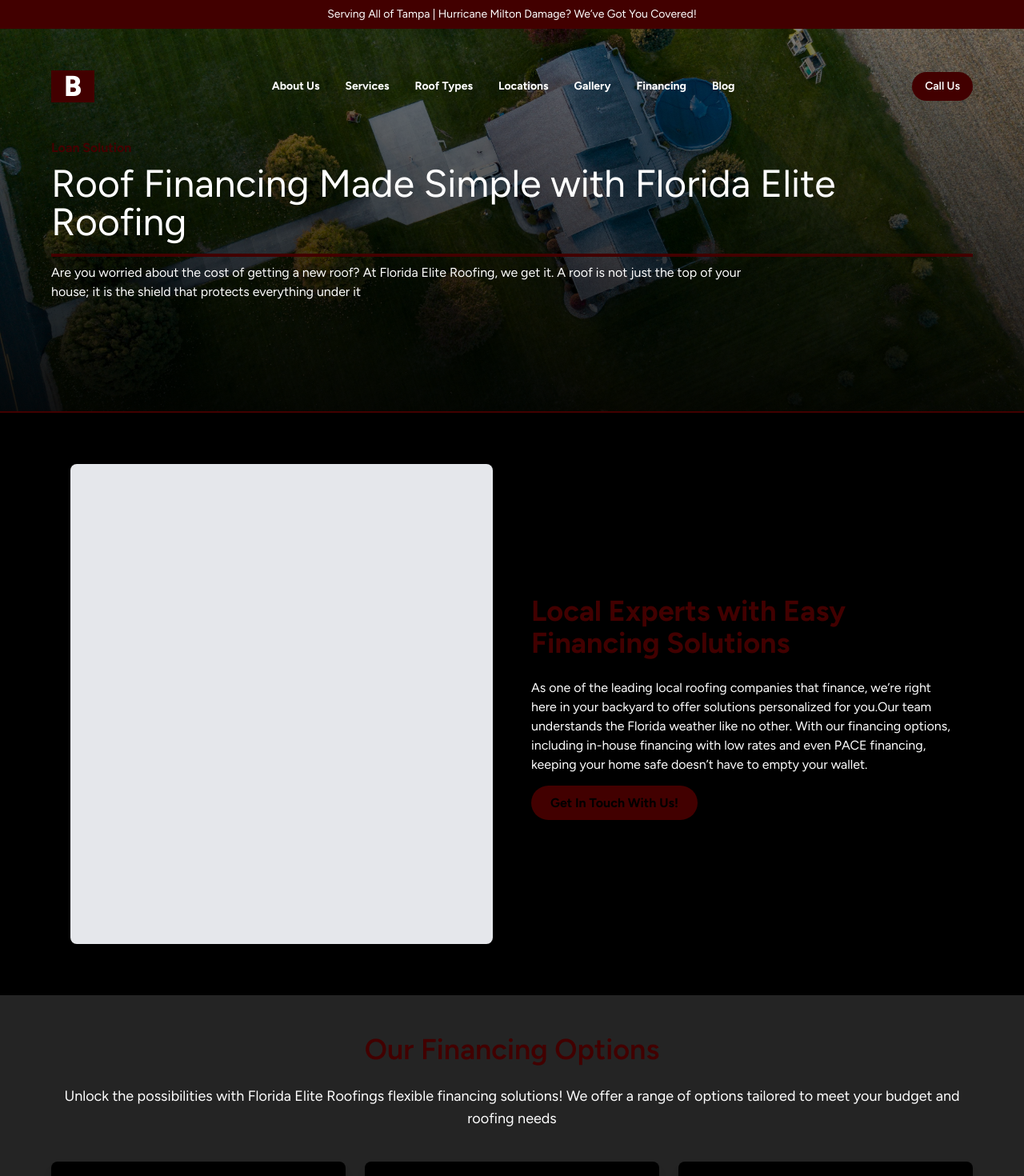
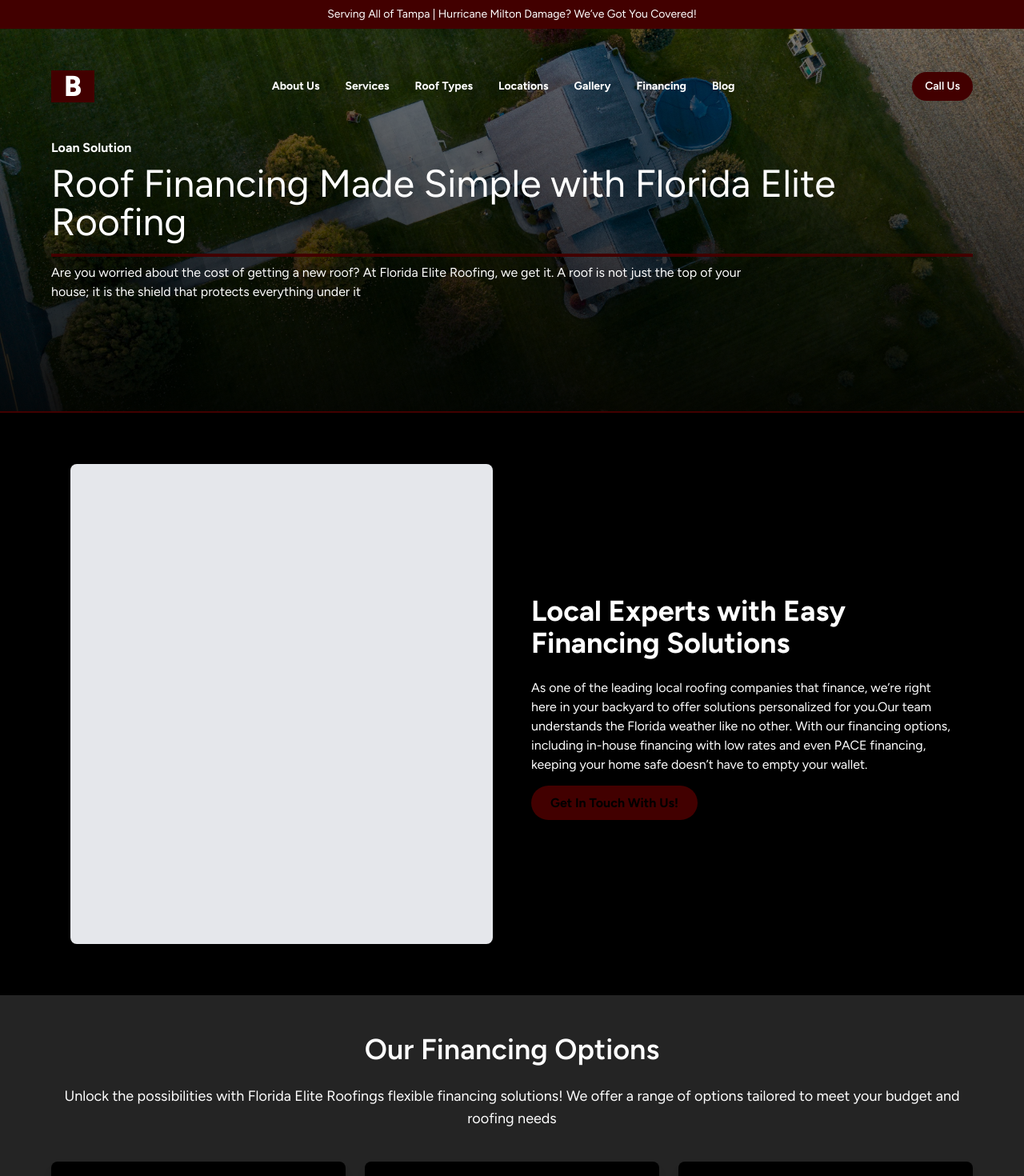
Before and after one commit to stuartsteinberg/florida-roofing, a Next.js app: page /financing in a window 1280 px wide. Shown: the top 1470 px of the page at 80% size. Built offline with nearby package versions, Linux system fonts and the light colour scheme; a web font is replaced by a local one.

Commit message:
style: title color updates

```diff
--- a/app/financing/page.jsx
+++ b/app/financing/page.jsx
@@ -33,7 +33,7 @@
                 <div className="bg-gradient-to-b to-black/90 from-black/50 absolute w-full h-full" />
                 <div className="flex flex-col w-full h-full justify-center items-center z-10 relative  ">
                     <div className="flex flex-col gap-2 max-w-6xl mx-auto " >
-                        <p className="font-bold text-primary" >Loan Solution</p>
+                        <p className="font-bold " >Loan Solution</p>
                         <h1 className="text-5xl" >Roof Financing Made Simple with Florida Elite Roofing</h1>
                         <hr className="h-1 mt-2  border-none  bg-primary" />
                         <div className="max-w-4xl" >
@@ -53,7 +53,7 @@
             />
             <section className=" bg-secondary text-white ">
                 <div className="max-w-6xl mx-auto py-12 ">
-                    <h2 className="text-4xl text-center text-primary font-semibold " >Our Financing Options</h2>
+                    <h2 className="text-4xl text-center  font-semibold " >Our Financing Options</h2>
                     <p className='text-center text-lg my-6 ' >Unlock the possibilities with Florida Elite Roofings flexible financing solutions! We offer a range of options tailored to meet your budget and roofing needs</p>
                     <div className="grid grid-cols-3 gap-6 mt-10">
                     {financingOptions.map((option, index) => (
@@ -89,7 +89,7 @@
     <section className="max-w-6xl mx-auto py-16 px-6  gap-12 items-center grid grid-cols-2 text-white ">
         <div className={`${data.orientation == 'left' && 'order-2'} h-[600px] w-full bg-gray-200 rounded-lg shadow-lg`}></div>
         <div className="space-y-6">
-            <h2 className="text-4xl font-bold text-primary">{data.title}</h2>
+            <h2 className="text-4xl font-bold ">{data.title}</h2>
             <p>{data.text}</p>
             <div className="mt-20" >
                 <Link href={'/contact'} className="bg-primary py-3 px-6 rounded-full text-black font-bold ">
--- a/app/gallery/page.jsx
+++ b/app/gallery/page.jsx
@@ -8,7 +8,7 @@
                 <div className="bg-gradient-to-b to-black/90 from-black/50 absolute w-full h-full" />
                 <div className="flex flex-col w-full h-full justify-center items-center z-10 relative  ">
                     <div className="flex flex-col gap-2 max-w-6xl mx-auto " >
-                        <p className="font-bold text-primary" > Excellence in Every Roof</p>
+                        <p className="font-bold " > Excellence in Every Roof</p>
                         <h1 className="text-5xl" >Florida Elite Roofing Gallery</h1>
                         <hr className="h-1 mt-2  border-none  bg-primary" />
                         <div className="max-w-4xl" >
```
